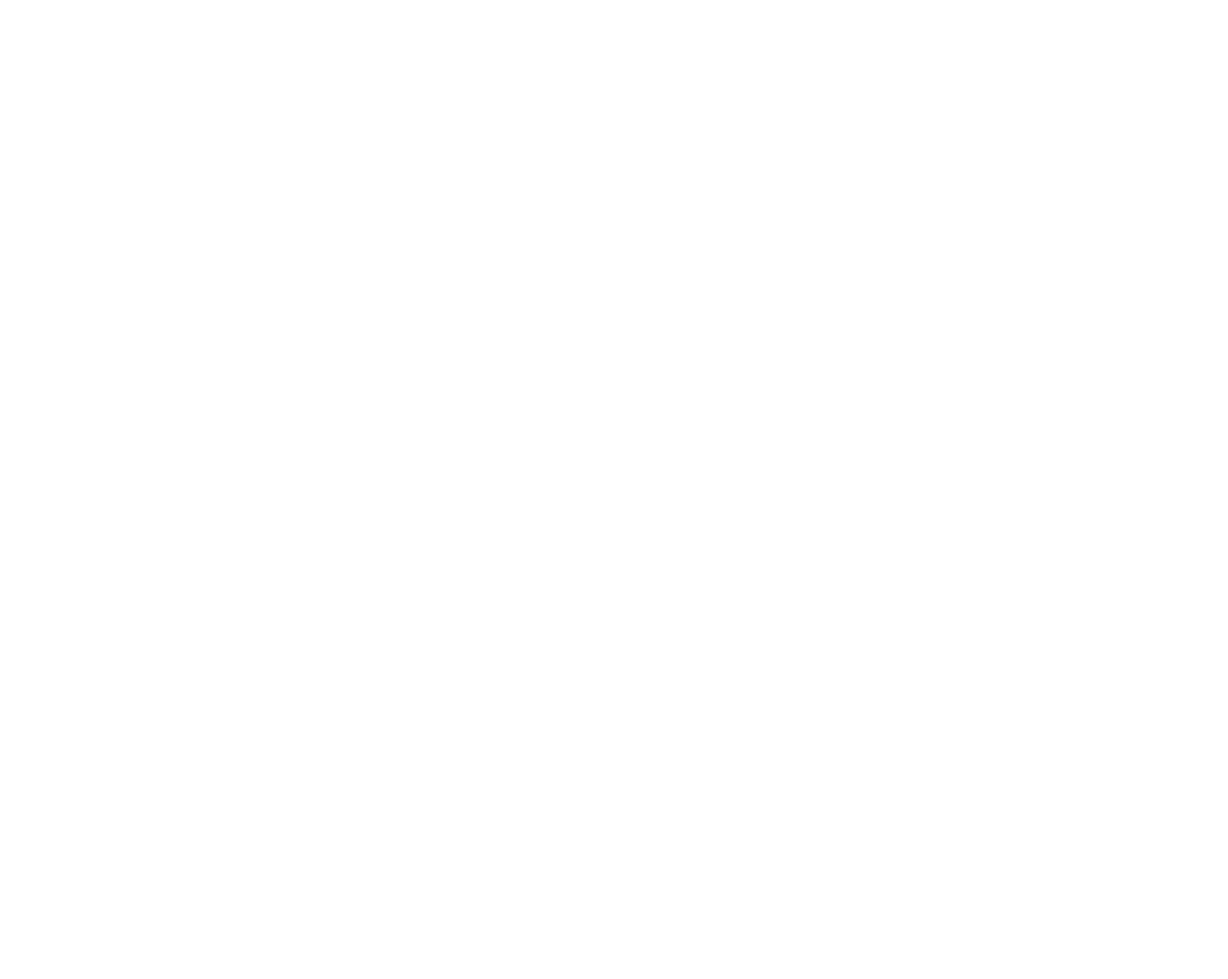
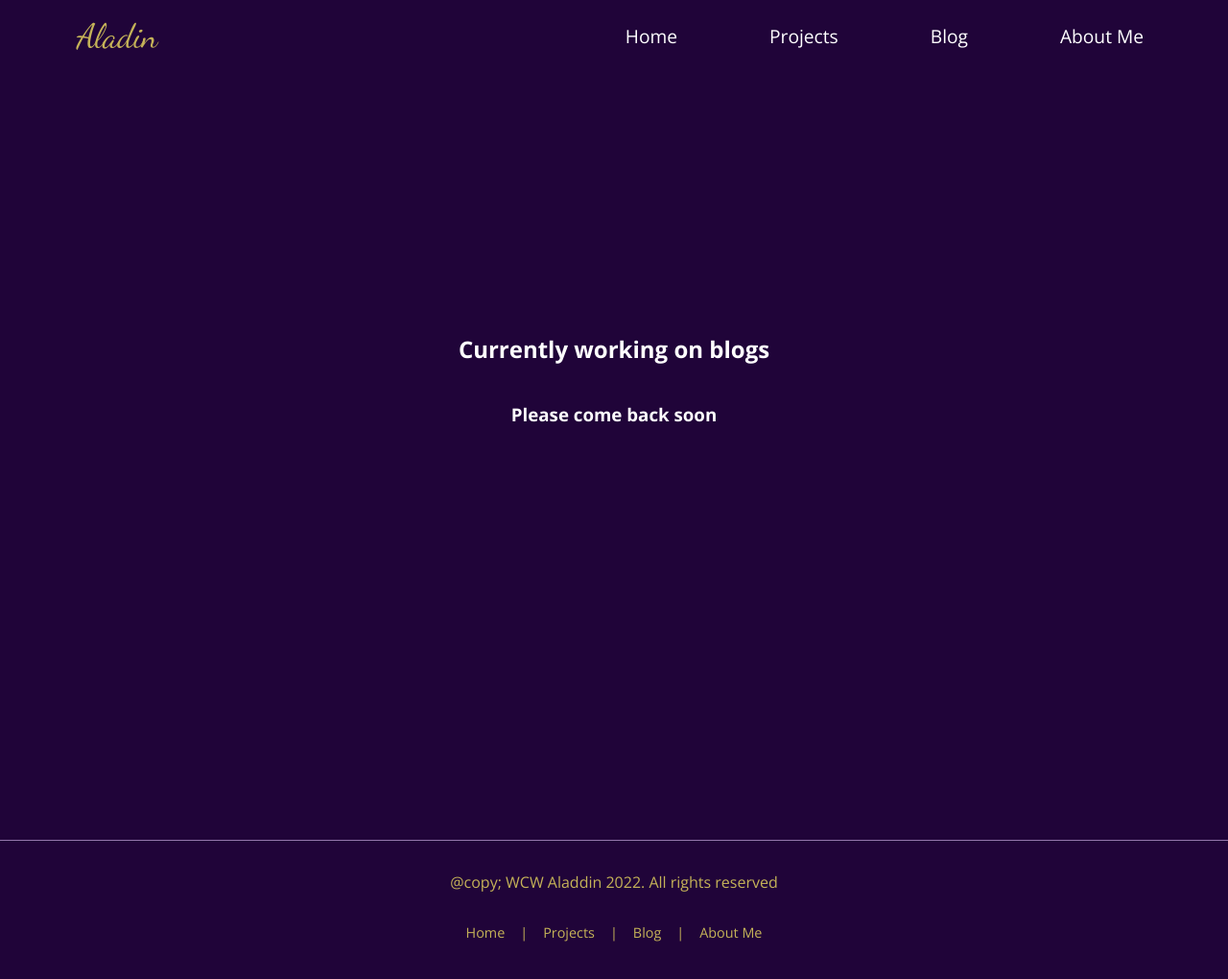
Before and after one commit to CSF2223/studentportfolio-TanguayAutum, a plain HTML site: page blog.html in a window 1280 px wide. Shown: the whole page at 96% size. Before the commit the page ends 800 px from the top, so only its background shows below. Drawn offline with nearby package versions, Linux system fonts and the light colour scheme.

Commit message:
Submit for grading

```diff
--- a/aboutMe.html
+++ b/aboutMe.html
@@ -0,0 +1,56 @@
+<!DOCTYPE html>
+<html lang="en">
+<head>
+    <meta charset="UTF-8">
+    <meta name="viewport" content="width=device-width, initial-scale=1.0">
+    <meta http-equiv="X-UA-Compatible" content="ie=edge">
+    <link rel="stylesheet" href="style.css" type="text/css" />
+    <link rel="stylesheet" href="nav.css" type="text/css" />
+    <title>About Me!</title>
+</head>
+<body>
+     <!-- navigation menu -->
+    <nav class= "navbar">
+        <!-- logo -->
+        <div class= "logo">Aladin </div>
+         <!-- hamburger toggle -->
+         <a href="#" class= "toggle-button">
+             <span class="bar"></span>
+             <span class="bar"></span>
+             <span class="bar"></span>
+         </a>
+          <!-- page navigation links -->
+         <div class= "navbar-links">
+             <ul>
+                 <li> <a href= "index.html">Home</a></li>
+                 <li> <a href= "projects.html">Projects</a></li>
+                 <li> <a href= "blog.html">Blog</a></li>
+                 <li> <a href= "aboutMe.html">About Me</a></li>
+             </ul> <!-- close ul list -->
+         </div> <!-- close navbar links class -->
+    </nav> <!-- close navbar class -->
+
+
+    <section class= "filler">
+        <h1>To be completed by the students</h1>
+        <h3>on their personal student portfoilo</h3>
+    </section>
+
+
+    <footer>
+        <p class= "copyright">@copy; WCW Aladdin 2022. All rights reserved </p>
+        <ul class="bottomNav">
+           <li><a href="index.html">Home</a></li>
+           <li class="divider">|</li>
+           <li><a href="projects.html">Projects</a></li>
+           <li class="divider">|</li>
+           <li><a href="blog.html">Blog</a></li>
+           <li class="divider">|</li>
+           <li><a href="aboutMe.html">About Me</a></li>
+        </ul>
+    </footer>
+
+
+    <script type="text/javascript" src="script.js"></script>
+</body>
+</html>
--- a/blog.html
+++ b/blog.html
@@ -0,0 +1,56 @@
+<!DOCTYPE html>
+<html lang="en">
+<head>
+    <meta charset="UTF-8">
+    <meta name="viewport" content="width=device-width, initial-scale=1.0">
+    <meta http-equiv="X-UA-Compatible" content="ie=edge">
+    <link rel="stylesheet" href="style.css" type="text/css" />
+    <link rel="stylesheet" href="nav.css" type="text/css" />
+    <title>Aladin's Blog</title>
+</head>
+<body>
+     <!-- navigation menu -->
+    <nav class= "navbar">
+        <!-- logo -->
+        <div class= "logo">Aladin </div>
+         <!-- hamburger toggle -->
+         <a href="#" class= "toggle-button">
+             <span class="bar"></span>
+             <span class="bar"></span>
+             <span class="bar"></span>
+         </a>
+          <!-- page navigation links -->
+         <div class= "navbar-links">
+             <ul>
+                 <li> <a href= "index.html">Home</a></li>
+                 <li> <a href= "projects.html">Projects</a></li>
+                 <li> <a href= "blog.html">Blog</a></li>
+                 <li> <a href= "aboutMe.html">About Me</a></li>
+             </ul> <!-- close ul list -->
+         </div> <!-- close navbar links class -->
+    </nav> <!-- close navbar class -->
+
+
+    <section class= "filler">
+        <h1>Currently working on blogs</h1>
+        <h3>Please come back soon</h3>
+    </section>
+
+
+    <footer>
+        <p class= "copyright">@copy; WCW Aladdin 2022. All rights reserved </p>
+        <ul class="bottomNav">
+           <li><a href="index.html">Home</a></li>
+           <li class="divider">|</li>
+           <li><a href="projects.html">Projects</a></li>
+           <li class="divider">|</li>
+           <li><a href="blog.html">Blog</a></li>
+           <li class="divider">|</li>
+           <li><a href="aboutMe.html">About Me</a></li>
+        </ul>
+    </footer>
+
+
+    <script type="text/javascript" src="script.js"></script>
+</body>
+</html>
--- a/nav.css
+++ b/nav.css
@@ -67,6 +67,28 @@ black: #000
     border-radius: 10px;
 }
 
+.bottomNav {
+    margin: 0;
+    padding: 0;
+    display:flex;
+    justify-content: center;
+    align-items: center;
+}
+
+.bottomNav li {
+    list-style: none;
+    font-size: 0.9rem;
+    padding: 0 0.5rem;
+}
+
+.bottomNav li a {
+    text-decoration: none;
+    color:#c5b358;
+    display: black;
+}
+
+
+
 
 
 @media (max-width: 800px) {
--- a/style.css
+++ b/style.css
@@ -132,6 +132,40 @@ body {
     padding: 1.5rem;
 }
 
+footer {
+    text-align: center;
+    color: #c5b358;
+    margin:10rem 0;
+    border-top:1px solid #9277AC;
+}
+
+.copyright {
+    margin:1rem;
+    padding:1rem;
+    font-size: 1rem;
+    color:#c5b358;
+    display: black;
+}
+
+.filler {
+    display: flex;
+    flex-direction: column;
+    justify-content: center;
+    align-items: center;
+    margin:0;
+    height: 80vh;
+}
+
+
+
+
+
+
+
+
+
+
+
 
 
 
```
Also changed, not shown: index.html (+13 -0 lines), projects.html (+14 -1 lines).
